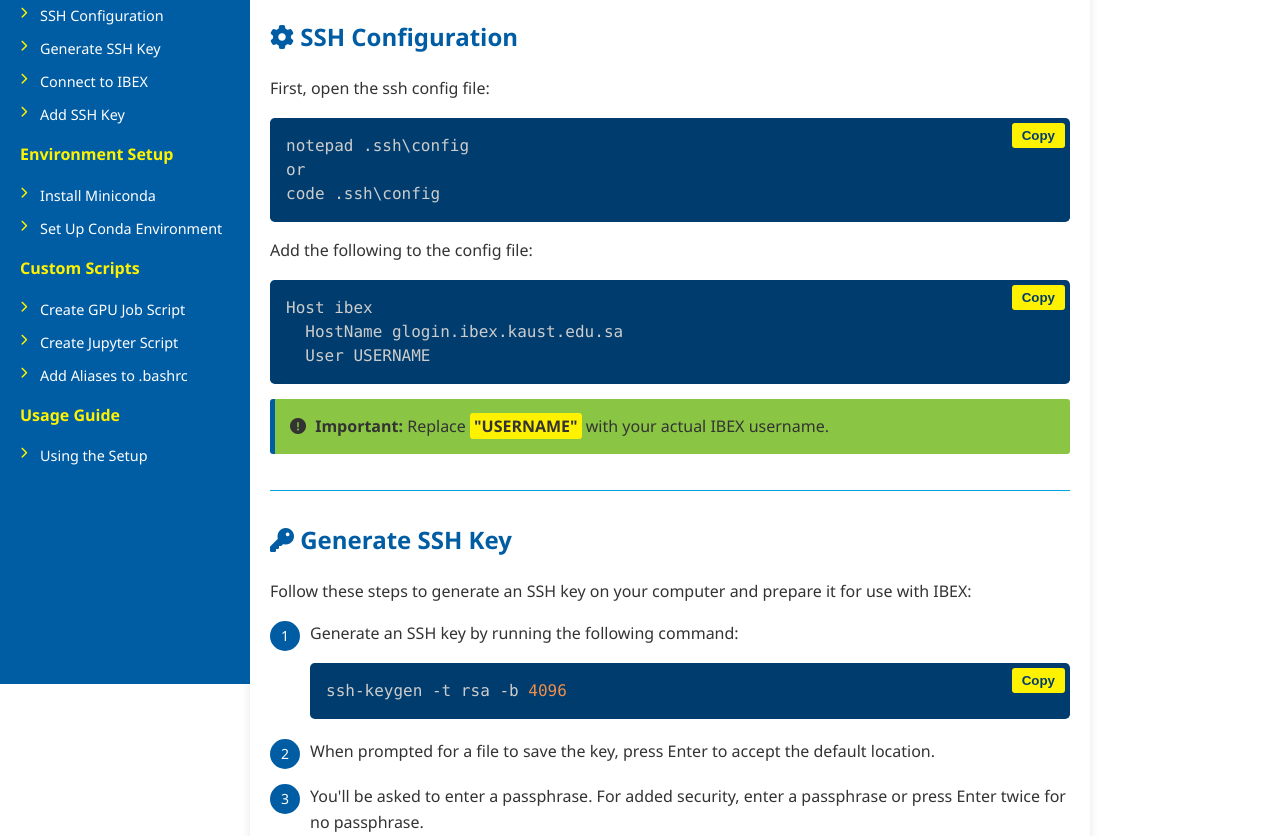
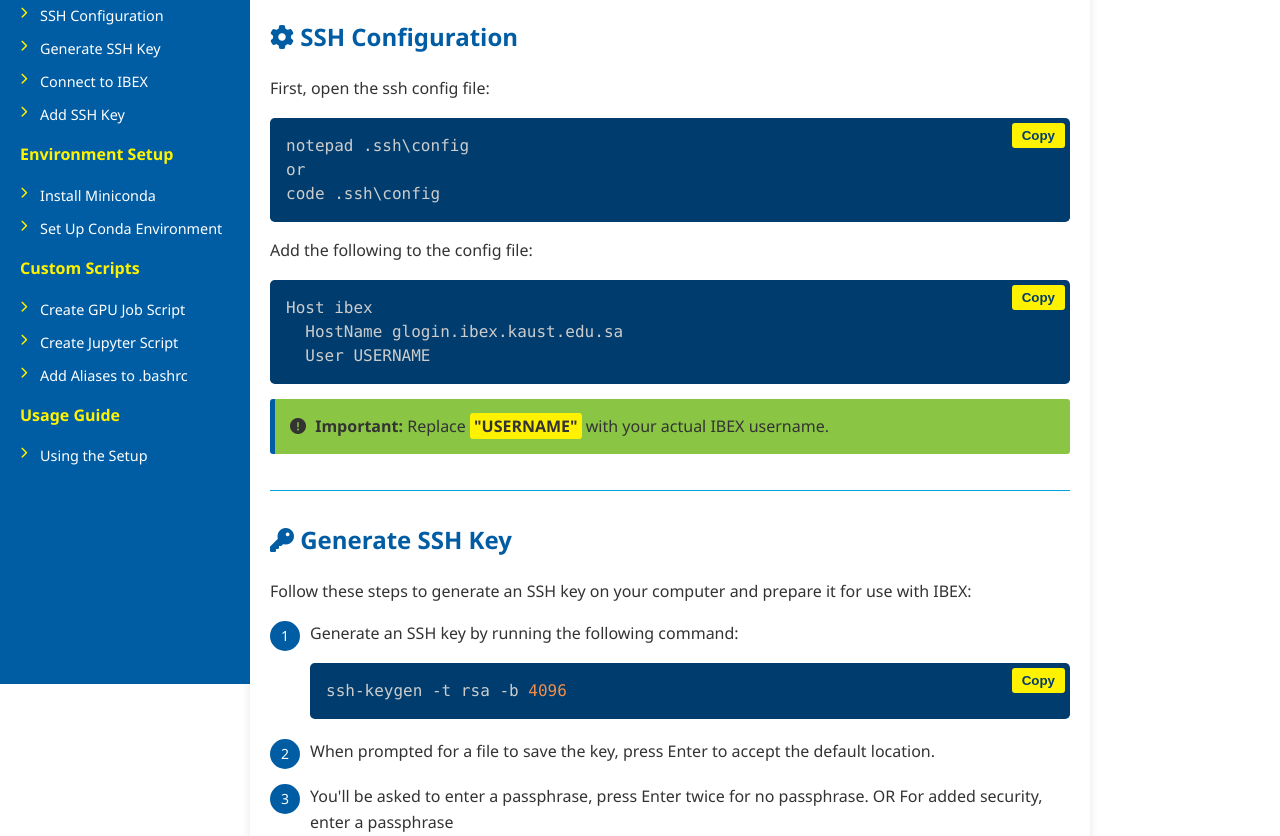
Before and after one commit to JK-c66/IBex_intro, a plain HTML site: page index.html in a window 1280 px wide. Shown: the part 116-952 px from the top of the page. Drawn offline with nearby package versions, Linux system fonts and the light colour scheme.

Commit message:
Update index.html

```diff
--- a/index.html
+++ b/index.html
@@ -423,7 +423,7 @@ code .ssh\config</code></pre>
                     <p>When prompted for a file to save the key, press Enter to accept the default location.</p>
                 </li>
                 <li>
-                    <p>You'll be asked to enter a passphrase. For added security, enter a passphrase or press Enter twice for no passphrase.</p>
+                    <p>You'll be asked to enter a passphrase, press Enter twice for no passphrase. OR For added security, enter a passphrase </p>
                 </li>
                 <li>
                     <p>Locate the public key file. By default, it's saved as:</p>
```
